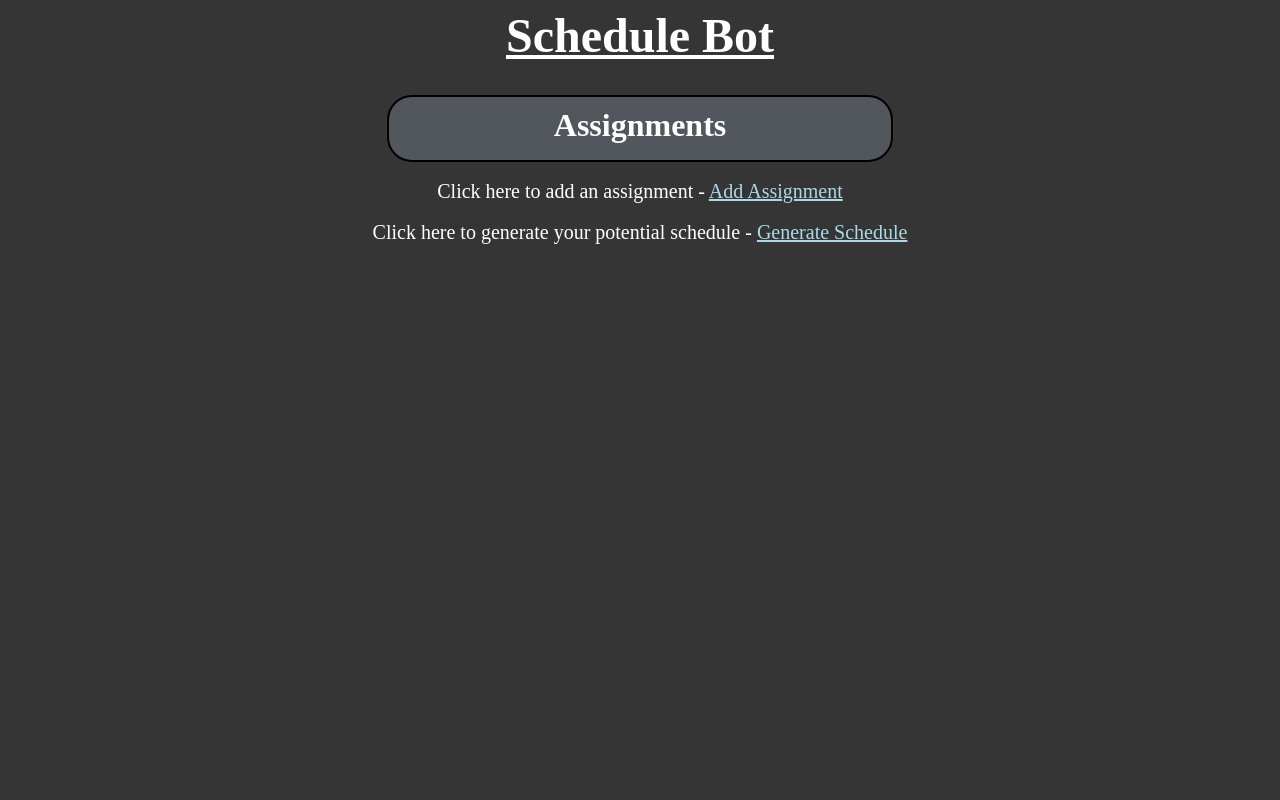
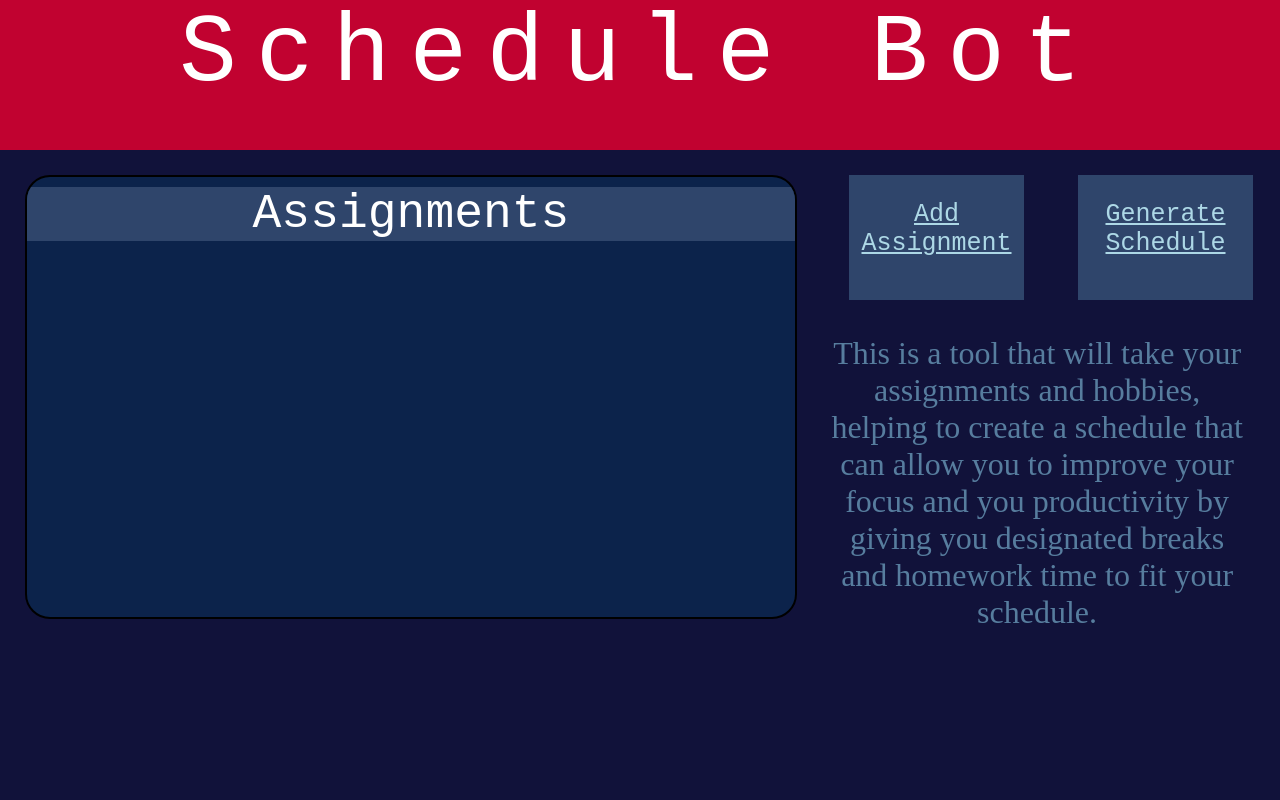
Before and after one commit to tobiasjdcolvin/Schedule-Bot, a Django app: page / in a window 1280 px wide. Run offline with Django 5.2, Linux system fonts and the light colour scheme.

Commit message:
Css overhaul

```diff
--- a/static/css/index.css
+++ b/static/css/index.css
@@ -1,36 +1,48 @@
+*{
+    margin: 0;
+}
 body{
     text-align: center;
-    background-color: rgb(53, 53, 53);
+    background-color: rgb(17,18,58);
     color: white;
 }
 #AssignmentList{
-    margin-left: 30%;
-    margin-right: 30%;
+    font-family: 'Courier New', Courier, monospace;
     text-align: left;
     border-radius: 25px;
     border: 2px solid black;
-    background-color: rgb(81, 87, 93);
+    background-color: rgb(12,35,75);
     list-style-position: inside;
+    float: left;
+    height: 440px;
+    width: 60%;
+    overflow-y: auto;
+    margin-left: 25;
+    margin-right: 25;
 }
 h1{
-    font-size: 3em;
-    text-decoration: underline;
+    font-size: 6em;
+    margin-top: 50px;
     text-align: center;
+    font-weight: normal;
+    letter-spacing: 0.2em;
 }
 h2{
+    background-color: rgb(47,69,107);
     text-align: center;
     margin-left: 0px;
     margin-right: 0px;
     margin-top: 10px;
     margin-bottom: 10px;
-    font-size: 2em;
+    font-size: 3em;
+    font-weight: normal;
 }
-li{
+ul{
     margin-left: 0px;
     margin-right: 0px;
     margin-top: 10px;
     margin-bottom: 10px;
-    font-size: 1.25em;
+    font-size: 2em;
 }
 a{
     color: lightblue;
@@ -41,10 +53,60 @@ t{
     font-size: 1.25em;
 }
 #Banner{
+    font-family: 'Courier New', Courier, monospace;
+    width:100%;
+    height: 150px;
     margin-left: 0px;
     margin-right: 0px;
-    border-radius: 25px;
+    margin-bottom: 25px;
+    margin-top: -50px;
     border: 0px solid black;
-    background-color: rgb(81, 87, 93);
+    background-color: rgb(193,2,48);
     list-style-position: inside;
+    font-weight: normal;
     }
+#flex_container{
+    display: flex;
+    border: 2px;
+    margin-top: 25px;
+    overflow: hidden;
+}
+
+#right_flex{
+    display: flex;
+    flex-direction: column;
+}
+#links{
+    border: 2px;
+    display:flex;
+    flex-direction: row;
+    font-size: 1.25em;
+}
+#Assignment{
+    font-family: 'Courier New', Courier, monospace;
+    float: left;
+    background-color: rgb(47,69,107);
+    margin: auto;
+    height: 100px;
+    width: 175px;
+    padding-top: 25px;
+}
+#Schedule{
+    font-family: 'Courier New', Courier, monospace;
+    float:right;
+    background-color: rgb(47,69,107);
+    margin: auto;
+    height: 100px;
+    width: 175px;
+    padding-top: 25px;
+}
+#blurb{
+    margin-top: 25px;
+    margin-left: 64%;
+    border-radius: 20px;
+    font-size: 2em;
+    height:270;
+    padding: 10px;
+    margin-right: 25px;
+    color: rgb(87,125,158);
+}
--- a/templates/add.html
+++ b/templates/add.html
@@ -2,7 +2,7 @@
 <html>
     <head>
         <title>Add Assignment</title>
-        <link rel="stylesheet" href="{%static 'css\add.css'%}"
+        <link rel="stylesheet" href="{%static 'css/add.css'%}"
     </head>
     <body>
         <h1>Add Assignment</h1>
--- a/templates/generate.html
+++ b/templates/generate.html
@@ -2,7 +2,7 @@
 <html>
     <head>
         <title>Generated Schedule</title>
-        <link rel="stylesheet" href="{%static 'css/generate.css'%}"
+        <link rel="stylesheet" href="{%static 'css\generate.css'%}"
     </head>
     <body>
         <h1>Generated Schedule:</h1>
--- a/templates/index.html
+++ b/templates/index.html
@@ -6,15 +6,15 @@
         <title></title>
         <meta name="description" content="">
         <meta name="viewport" content="width=device-width, initial-scale=1">
-        <link rel="stylesheet" href="{%static 'css\index.css'%}"
+        <link rel="stylesheet" href="{%static 'css/index.css'%}"
     </head>
     <body>
 <div id = "Banner">
 
-</div>
-
 <h1>Schedule Bot</h1>
 
+</div>
+<div class ="flex_container">
 <div id = "AssignmentList">
 <h2> Assignments</h2>
 <ul>
@@ -23,13 +23,25 @@
         {%endfor%}
 </ul>
 </div>
+<div class = "right_flex">
+<div id = "links">
 <br>
-<t>Click here to add an assignment - </t><a href="{%url 'add'%}">Add Assignment</a>
-
+<div id = "Assignment">
+<a href="{%url 'add'%}">Add Assignment</a>
+</div>
 <br>
 <br>
-<t>Click here to generate your potential schedule - </t><a href="{%url 'generate'%}">Generate Schedule</a>
+<div id = "Schedule">
+<a href="{%url 'generate'%}">Generate Schedule</a>
+</div>
+</div>
+<div id="blurb">
+<p>This is a tool that will take your assignments and hobbies, helping to create a schedule that can allow you to improve your focus and you productivity by giving you designated breaks and homework time to fit your schedule.</p>
 
+
+</div>
+</div>
+</div>
         <script src="" async defer></script>
     </body>
 </html>
```
Also changed, not shown: static/css/add.css (+79 -8 lines).
